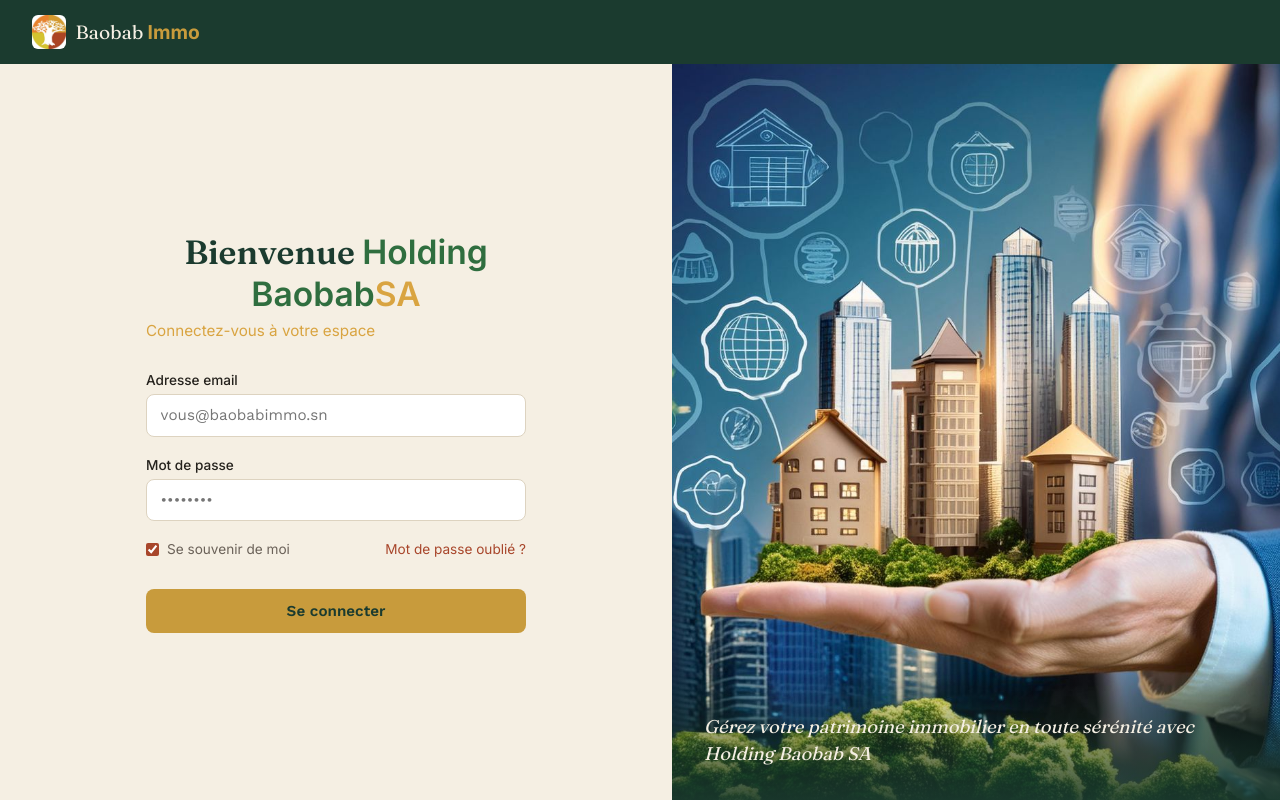
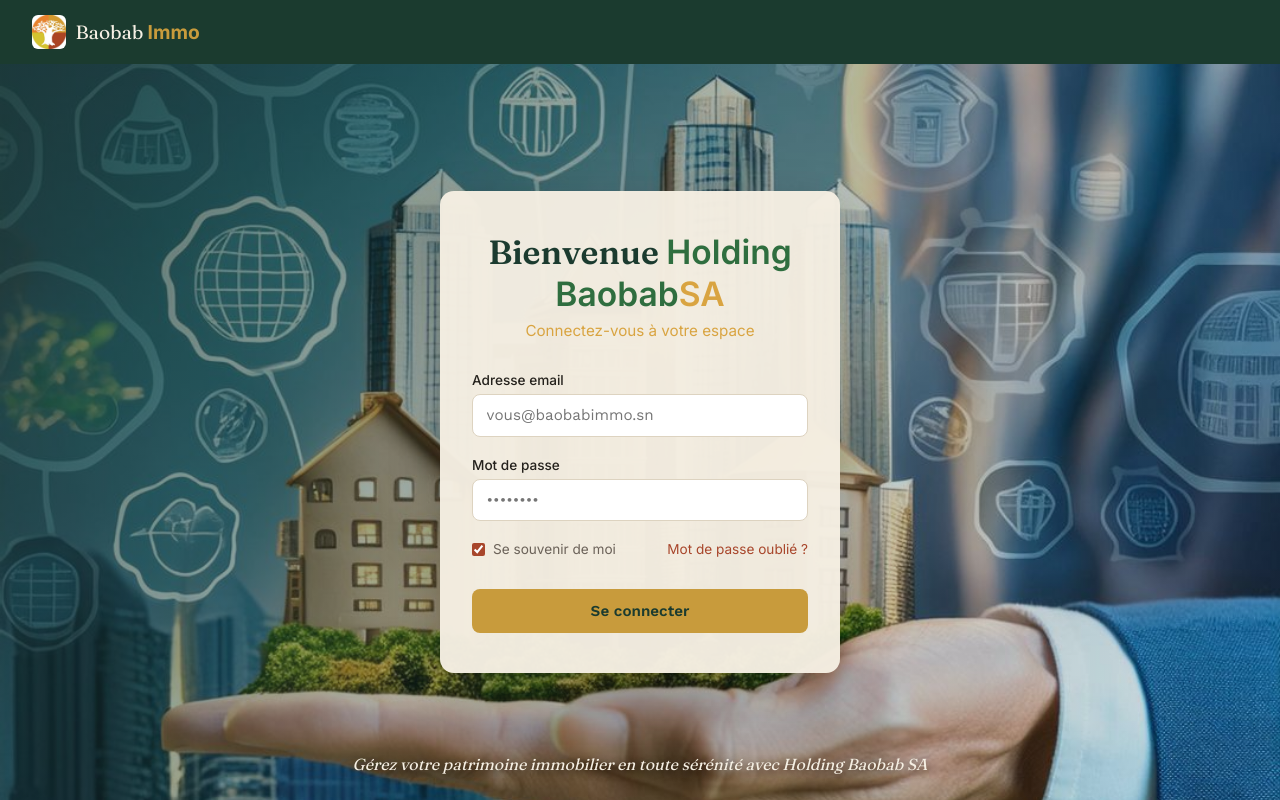
Before and after one commit to Amy-faye/gestion-immobiliere-frontend, an Angular app: page /login in a window 1280 px wide. Built offline with nearby package versions, Linux system fonts and the light colour scheme.

Commit message:
Modifie pour la page de connexion

```diff
--- a/src/app/components/login/login.css
+++ b/src/app/components/login/login.css
@@ -42,30 +42,43 @@
   color: #C89B3C;
 }
 
-/* Split layout */
-.login-container {
-  flex: 1;
-  display: flex;
-  min-height: calc(100vh - 64px);
-}
-
-.login-left,
-.login-right {
+/* Hero — image de fond + carte flottante */
+.login-hero {
   flex: 1;
   position: relative;
-}
-
-.login-left {
-  background: #F5EFE3;
+  min-height: calc(100vh - 64px);
   display: flex;
   align-items: center;
   justify-content: center;
-  padding: 2rem;
+  overflow: hidden;
+}
+
+.hero-bg {
+  position: absolute;
+  inset: 0;
+  width: 100%;
+  height: 100%;
+  object-fit: cover;
+  z-index: 0;
+}
+
+.hero-overlay {
+  position: absolute;
+  inset: 0;
+  background: linear-gradient(120deg, rgba(27,59,47,0.75) 0%, rgba(27,59,47,0.35) 45%, rgba(27,59,47,0.1) 100%);
+  z-index: 1;
 }
 
 .login-card {
+  position: relative;
+  z-index: 2;
   width: 100%;
-  max-width: 380px;
+  max-width: 400px;
+  margin: 0 1.5rem;
+  background: rgba(245, 239, 227, 0.97);
+  padding: 2.5rem 2rem;
+  border-radius: 14px;
+  box-shadow: 0 20px 50px rgba(0, 0, 0, 0.25);
 }
 
 .login-card h2 {
@@ -76,10 +89,23 @@
   margin: 0 0 0.35rem;
 }
 
+.titre-bienvenue {
+  text-align: center;
+}
+
+.vert {
+  color: #2f6e3f;
+}
+
+.jaune {
+  color: #d9a441;
+}
+
 .subtitle {
   color: #d9a441;
   font-size: 0.95rem;
   margin: 0 0 2rem;
+  text-align: center;
 }
 
 .form-group {
@@ -143,42 +169,21 @@
   cursor: not-allowed;
 }
 
-/* Right side — photo */
-.login-right {
-  overflow: hidden;
-}
-
-.side-image {
-  width: 100%;
-  height: 100%;
-  object-fit: cover;
-  display: block;
-}
-
-.overlay {
+.hero-quote {
   position: absolute;
-  bottom: 0;
-  left: 0;
-  right: 0;
-  padding: 2.5rem 2rem 2rem;
-  background: linear-gradient(to top, rgba(27,59,47,0.9), transparent);
-}
-
-.quote {
+  bottom: 1.5rem;
+  left: 1.5rem;
+  right: 1.5rem;
+  z-index: 2;
   color: #F5EFE3;
   font-family: 'Fraunces', serif;
   font-style: italic;
-  font-size: 1.15rem;
+  font-size: 1rem;
   line-height: 1.5;
-  margin: 0;
+  text-align: center;
+  text-shadow: 0 2px 8px rgba(0, 0, 0, 0.6);
 }
 
-/* Responsive */
-@media (max-width: 860px) {
-  .login-container { flex-direction: column; }
-  .login-right { order: -1; min-height: 240px; }
-  .login-left { padding: 2.5rem 1.5rem; }
-}
 .form-row-between {
   display: flex;
   align-items: center;
@@ -208,14 +213,13 @@
 .link-muted:hover {
   text-decoration: underline;
 }
-.titre-bienvenue {
-  text-align: center;
+
+/* Responsive */
+@media (max-width: 860px) {
+  .login-card {
+    margin: 0 1.25rem;
+  }
+  .hero-quote {
+    display: none;
+  }
 }
-
-.vert {
-  color: #2f6e3f; /* vert baobab */
-}
-
-.jaune {
-  color: #d9a441; /* jaune/doré */
-}
--- a/src/app/components/login/login.html
+++ b/src/app/components/login/login.html
@@ -7,34 +7,24 @@
     </div>
   </nav>
 
-  <div class="login-container">
+  <div class="login-hero">
+    <img src="immeuble.jpg" alt="Holding Baobab SA" class="hero-bg" />
+    <div class="hero-overlay"></div>
 
-    <div class="login-left">
     <div class="login-card">
       <h2 class="titre-bienvenue">
         Bienvenue <span class="vert">Holding Baobab</span> <span class="jaune">SA</span>
-        </h2>        <p class="subtitle">Connectez-vous à votre espace</p>
+      </h2>
+      <p class="subtitle">Connectez-vous à votre espace</p>
 
       <div class="form-group">
         <label>Adresse email</label>
-          <input
-            type="email"
-            [(ngModel)]="email"
-            placeholder="vous@baobabimmo.sn"
-            class="form-input"
-            autocomplete="off"
-          />
+        <input type="email" [(ngModel)]="email" placeholder="vous@baobabimmo.sn" class="form-input" autocomplete="off" />
       </div>
 
       <div class="form-group">
         <label>Mot de passe</label>
-          <input
-            type="password"
-            [(ngModel)]="password"
-            placeholder="••••••••"
-            class="form-input"
-            autocomplete="off"
-          />
+        <input type="password" [(ngModel)]="password" placeholder="••••••••" class="form-input" autocomplete="off" />
       </div>
 
       <div class="form-row-between">
@@ -46,35 +36,16 @@
       </div>
 
       @if (errorMessage) {
-          <div class="error-message">
-            {{ errorMessage }}
-          </div>
+        <div class="error-message">{{ errorMessage }}</div>
       }
 
-        <button
-          class="login-btn"
-          (click)="onLogin()"
-          [disabled]="isLoading"
-        >
+      <button class="login-btn" (click)="onLogin()" [disabled]="isLoading">
         {{ isLoading ? 'Connexion en cours...' : 'Se connecter' }}
       </button>
-
-      </div>
     </div>
 
-    <div class="login-right">
-      <img
-        src="immeuble.jpg"
-        alt="Holding Baobab SA"
-        class="side-image"
-      />
-      <div class="overlay">
-        <p class="quote">
+    <p class="hero-quote">
       Gérez votre patrimoine immobilier en toute sérénité avec Holding Baobab SA
     </p>
   </div>
 </div>
-
-  </div>
-
-</div>
```
Lines whose indentation alone changed are shown as unchanged.
